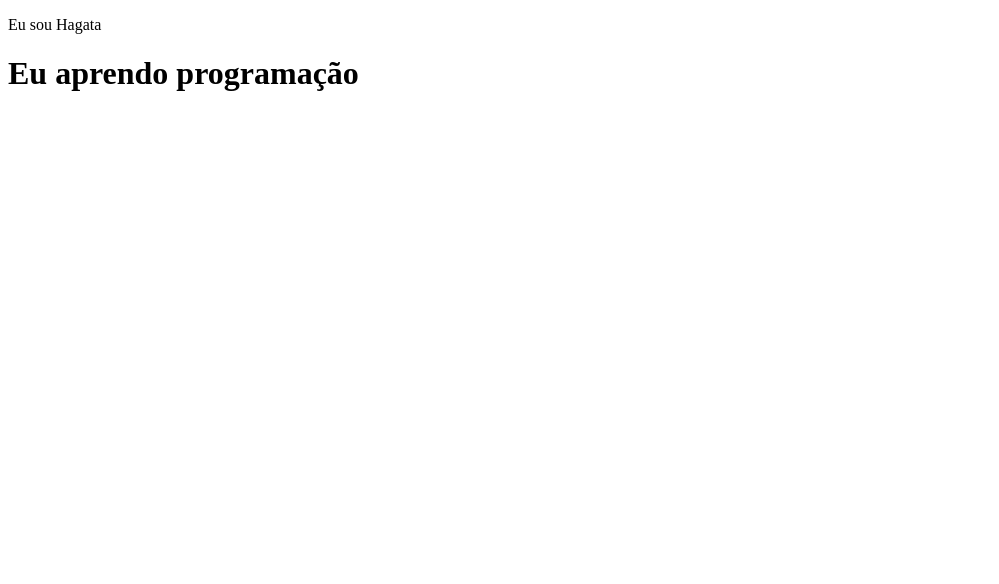
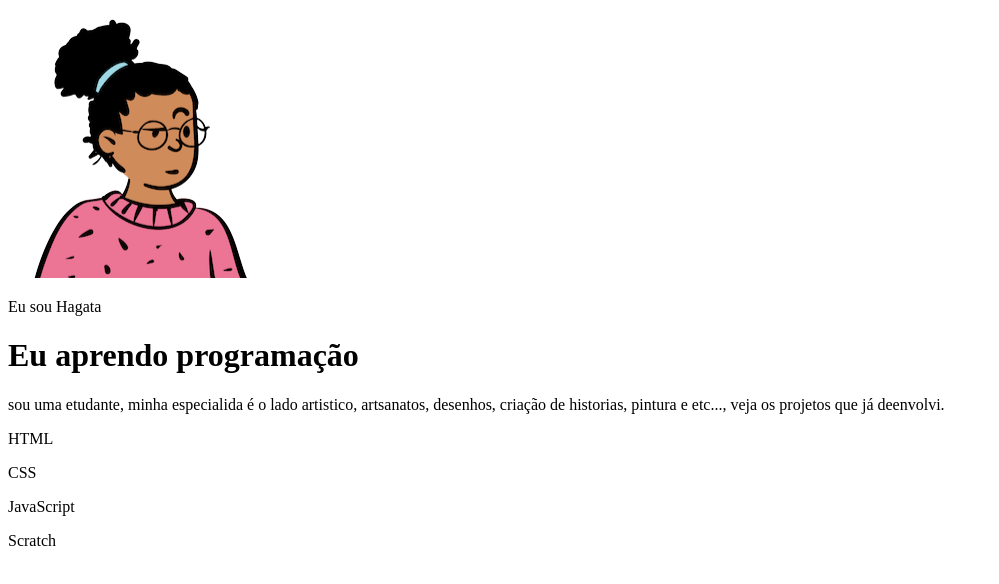
Before and after one commit to HagataAsh/gatos-codigos, a plain HTML site: page index.html in a window 1280 px wide. Shown: the whole page, without its empty margins (0-999 px from the left). Drawn offline with Linux system fonts and the light colour scheme.

Commit message:
Add files via upload

```diff
--- a/index.html
+++ b/index.html
@@ -7,7 +7,18 @@
     <link rel="stylesheet" href="style.css">
 </head>
 <body>
+    <header class="container">
+    <img src="avatar-perfil.png" alt="avatar da hagata">
     <p>Eu sou Hagata</p>
     <h1>Eu aprendo programação</h1>
+    <p>sou uma etudante, minha especialida é o lado artistico, artsanatos, desenhos, criação de historias, pintura e etc...,
+       veja os projetos que já deenvolvi.</p>
+   <div>
+    <p>HTML</p>
+    <p>CSS</p>
+    <p>JavaScript</p>
+    <p>Scratch</p>
+   </div>
+   </header>
 </body>
 </html>
```
Also changed, not shown: avatar-perfil.png (added), projeto-1.png (added), projeto-2.png (added), projeto-3.png (added), 1 other file.
